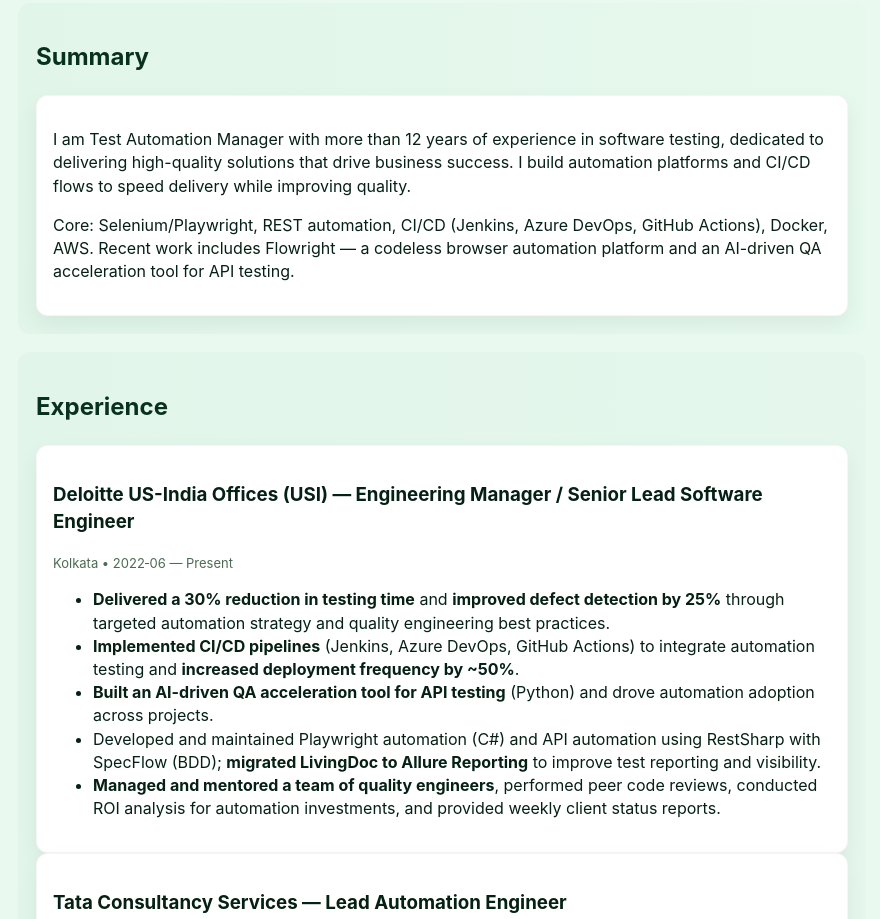
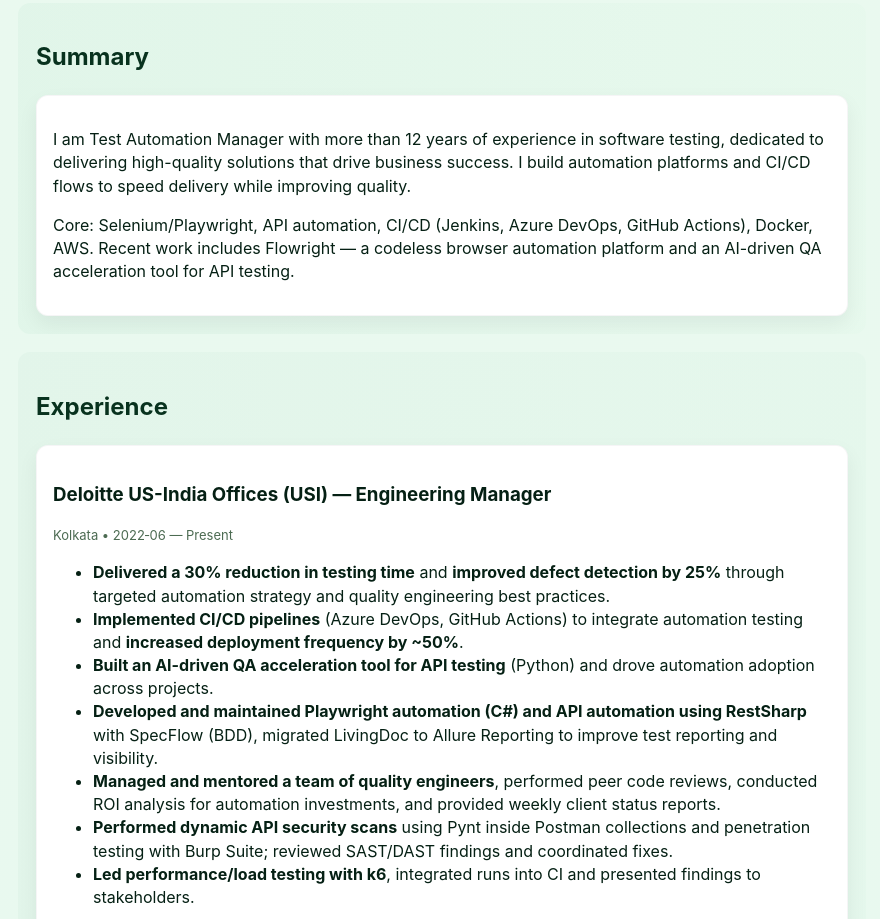
Before and after one commit to avishekjana-89/avishekjana-89.github.io, a plain HTML site: page index.html in a window 1280 px wide. Shown: the part 357-1276 px from the top of the page, without its empty margins (198-1078 px from the left). Drawn offline with Linux system fonts and the light colour scheme.

Commit message:
Updated experience section

```diff
--- a/index.html
+++ b/index.html
@@ -36,7 +36,7 @@
           <h2>Summary</h2>
           <div class="card">
             <p>I am Test Automation Manager with more than 12 years of experience in software testing, dedicated to delivering high-quality solutions that drive business success. I build automation platforms and CI/CD flows to speed delivery while improving quality.</p>
-            <p>Core: Selenium/Playwright, REST automation, CI/CD (Jenkins, Azure DevOps, GitHub Actions), Docker, AWS. Recent work includes Flowright — a codeless browser automation platform and an AI-driven QA acceleration tool for API testing.</p>
+            <p>Core: Selenium/Playwright, API automation, CI/CD (Jenkins, Azure DevOps, GitHub Actions), Docker, AWS. Recent work includes Flowright — a codeless browser automation platform and an AI-driven QA acceleration tool for API testing.</p>
           </div>
         </section>
       </div>
@@ -48,14 +48,16 @@
           <h2>Experience</h2>
 
           <div class="card">
-            <h3>Deloitte US-India Offices (USI) — Engineering Manager / Senior Lead Software Engineer</h3>
+            <h3>Deloitte US-India Offices (USI) — Engineering Manager</h3>
             <p class="meta">Kolkata • 2022‑06 — Present</p>
             <ul>
               <li><strong>Delivered a 30% reduction in testing time</strong> and <strong>improved defect detection by 25%</strong> through targeted automation strategy and quality engineering best practices.</li>
-              <li><strong>Implemented CI/CD pipelines</strong> (Jenkins, Azure DevOps, GitHub Actions) to integrate automation testing and <strong>increased deployment frequency by ~50%</strong>.</li>
+              <li><strong>Implemented CI/CD pipelines</strong> (Azure DevOps, GitHub Actions) to integrate automation testing and <strong>increased deployment frequency by ~50%</strong>.</li>
               <li><strong>Built an AI-driven QA acceleration tool for API testing</strong> (Python) and drove automation adoption across projects.</li>
-              <li>Developed and maintained Playwright automation (C#) and API automation using RestSharp with SpecFlow (BDD); <strong>migrated LivingDoc to Allure Reporting</strong> to improve test reporting and visibility.</li>
+              <li><strong>Developed and maintained Playwright automation (C#) and API automation using RestSharp</strong> with SpecFlow (BDD), migrated LivingDoc to Allure Reporting to improve test reporting and visibility.</li>
               <li><strong>Managed and mentored a team of quality engineers</strong>, performed peer code reviews, conducted ROI analysis for automation investments, and provided weekly client status reports.</li>
+              <li><strong>Performed dynamic API security scans</strong> using Pynt inside Postman collections and penetration testing with Burp Suite; reviewed SAST/DAST findings and coordinated fixes.</li>
+              <li><strong>Led performance/load testing with k6</strong>, integrated runs into CI and presented findings to stakeholders.</li>
             </ul>
           </div>
 
@@ -81,7 +83,8 @@
           <h2>Skills</h2>
           <div class="chips">
               <span>Selenium</span>
-              <span>REST Assured</span>
+              <span>RestAssured</span>
+              <span>RestSharp</span>
               <span>Playwright</span>
               <span>Java</span>
               <span>C#</span>
```
